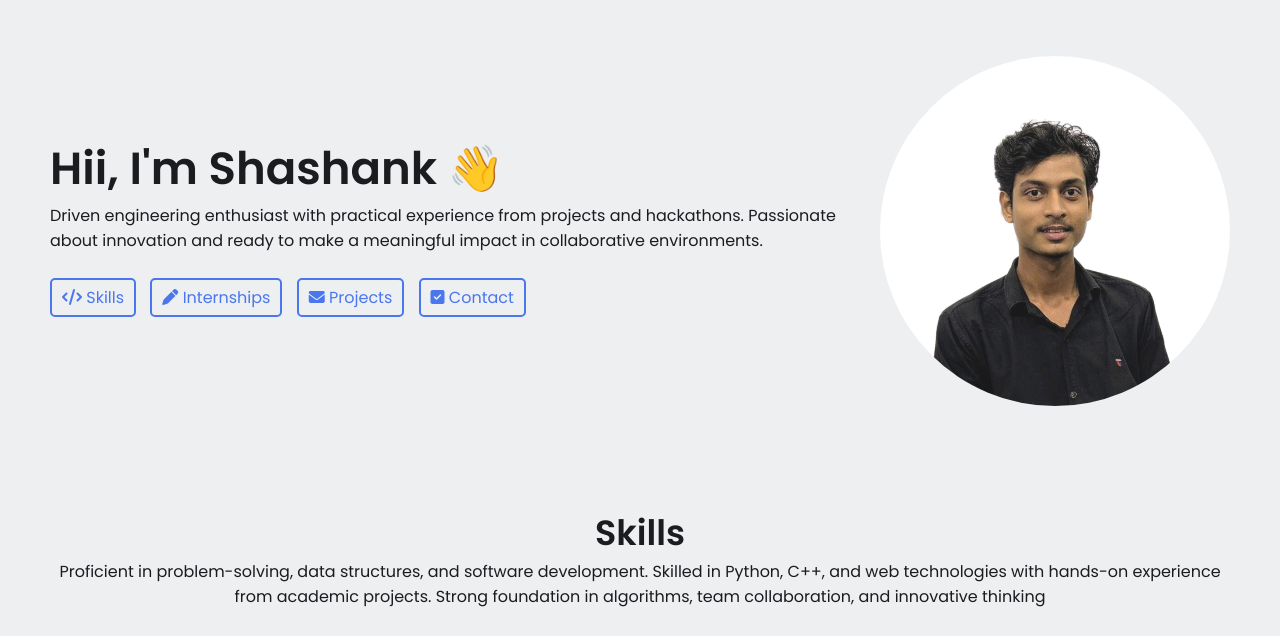
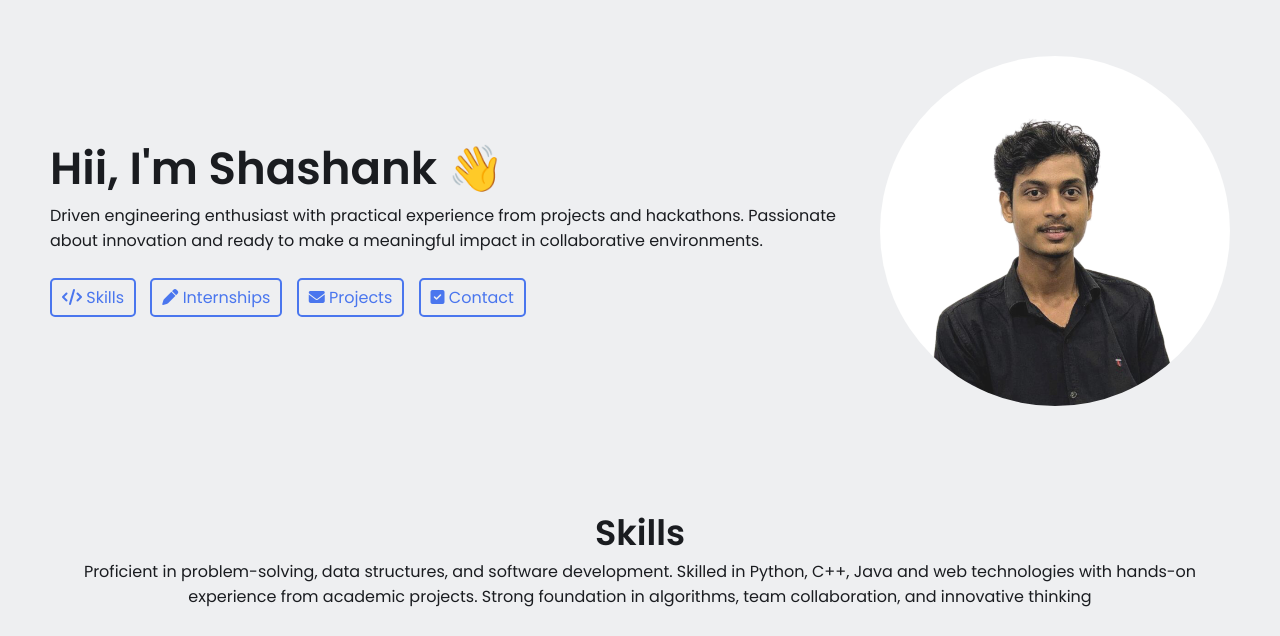
Before and after one commit to ShashankSingh107/Portfolio, a plain HTML site: page index.html in a window 1280 px wide. Shown: the part 74-710 px from the top of the page. Drawn offline with Linux system fonts and the light colour scheme.

Commit message:
Update index.html

```diff
--- a/index.html
+++ b/index.html
@@ -80,7 +80,7 @@
     <section id="skills" class="skills-section">
       <h2>Skills</h2>
       <div class="text">
-        Proficient in problem-solving, data structures, and software development. Skilled in Python, C++, and web technologies with hands-on experience from academic projects. Strong foundation in algorithms, team collaboration, and innovative thinking      </div>
+        Proficient in problem-solving, data structures, and software development. Skilled in Python, C++, Java and web technologies with hands-on experience from academic projects. Strong foundation in algorithms, team collaboration, and innovative thinking      </div>
 
       <div class="cells">
         <div class="cell">
```
